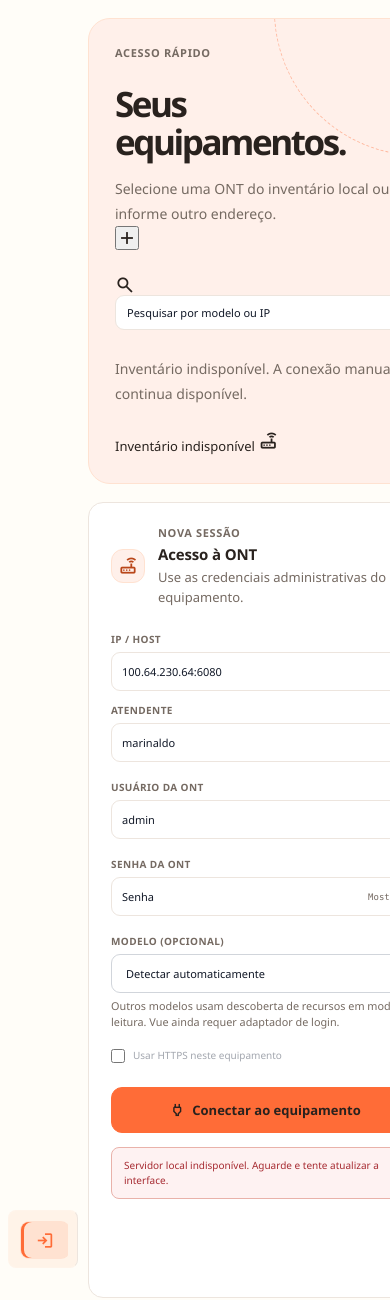
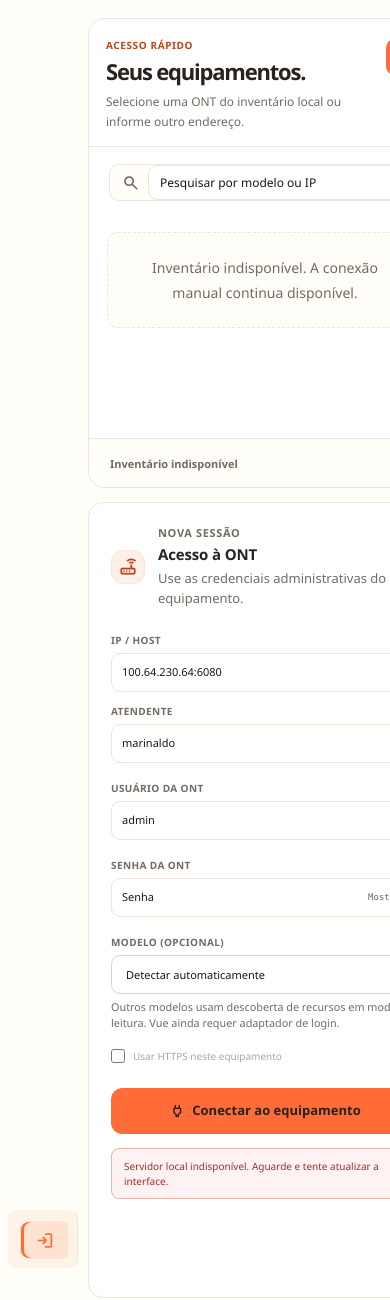
Before and after one commit to zxlawdx/acess_manager, a Python web app: template apps/zte_manager/templates/index.html in a window 390 px wide. Shown: the part 160-1460 px from the top of the page. Run offline with Jinja, Linux system fonts and the light colour scheme; the template is opened without the code that fills it, so the values that code supplies are empty.

Commit message:
style(connection): implement responsive Figma master/detail equipment browser

```diff
--- a/apps/zte_manager/static/css/tangerine.css
+++ b/apps/zte_manager/static/css/tangerine.css
@@ -783,3 +783,107 @@ html[data-theme] .am-history-backup {
   html[data-theme] .am-history-item{grid-template-columns:minmax(0,1fr);}
   html[data-theme] .am-history-state{justify-self:start;}
 }
+
+/* Connections screen follows the Figma master/detail interaction without
+ * inventing servers, status measurements or storing credentials. */
+html[data-theme] .login-layout:has(.am-inventory-panel) {
+  grid-template-columns:minmax(310px,.83fr) minmax(365px,1.17fr)!important;
+  gap:clamp(14px,2vw,27px)!important;align-items:stretch!important;
+}
+html[data-theme] .am-inventory-panel {
+  display:flex;flex-direction:column;justify-content:flex-start;gap:0;
+  background:var(--am-surface)!important;border:1px solid var(--am-border)!important;
+  box-shadow:none!important;border-radius:17px!important;
+  min-height:510px!important;padding:0!important;overflow:hidden;
+}
+html[data-theme] .am-inventory-panel::before {display:none!important;}
+html[data-theme] .am-inventory-header {
+  display:flex;justify-content:space-between;align-items:flex-start;gap:14px;
+  padding:clamp(19px,2.5vw,29px) clamp(17px,2.4vw,27px) 14px;
+  border-bottom:1px solid var(--am-border);
+}
+html[data-theme] .am-inventory-header .section-kicker {
+  color:var(--am-primary-deep)!important;font:800 10px var(--font-sans)!important;
+}
+html[data-theme] .am-inventory-header h2 {
+  font:800 clamp(22px,2.3vw,30px)/1.22 var(--font-sans)!important;
+  letter-spacing:-.055em!important;color:var(--am-text)!important;
+  margin:6px 0 8px!important;max-width:unset!important;
+}
+html[data-theme] .am-inventory-header p {
+  font:450 12px/1.65 var(--font-sans)!important;
+  color:var(--am-text-2)!important;margin:0!important;
+}
+html[data-theme] .am-inventory-new {
+  flex:none;display:grid;place-items:center;
+  background:var(--am-primary)!important;color:var(--am-primary-ink)!important;
+  border:1px solid var(--am-primary)!important;border-radius:10px!important;
+  height:38px;width:38px;cursor:pointer;
+}
+html[data-theme] .am-inventory-search {
+  display:flex;gap:8px;align-items:center;margin:17px 20px 12px;
+  border:1px solid var(--am-border);border-radius:10px;
+  background:var(--am-bg);color:var(--am-text-2);padding:0 12px;
+}
+html[data-theme] .am-inventory-search .material-symbols-outlined {font-size:18px;}
+html[data-theme] .am-inventory-search input {
+  width:100%;min-width:0;min-height:42px;
+  background:transparent!important;border:0!important;
+  box-shadow:none!important;color:var(--am-text)!important;
+  font:500 12px var(--font-sans)!important;
+}
+html[data-theme] .am-inventory-search:focus-within {
+  outline:2px solid var(--am-primary);outline-offset:2px;
+}
+html[data-theme] .am-inventory-list {
+  flex:1;min-height:150px;max-height:480px;overflow-y:auto;
+  padding:5px 11px 20px;display:flex;flex-direction:column;gap:5px;
+}
+html[data-theme] .am-inventory-empty {
+  display:flex;align-items:center;justify-content:center;text-align:center;
+  border:1px dashed var(--am-border);border-radius:11px;padding:22px!important;
+  margin:14px 7px!important;color:var(--am-text-2)!important;
+  background:var(--am-bg);font:500 12px/1.65 var(--font-sans)!important;
+}
+html[data-theme] .am-inventory-entry {
+  min-width:0;width:100%;display:flex;align-items:center;gap:12px;
+  border:1px solid transparent!important;border-left:3px solid transparent!important;
+  border-radius:9px!important;padding:12px 10px!important;
+  background:var(--am-surface)!important;color:var(--am-text)!important;
+  text-align:left;cursor:pointer;min-height:67px;
+}
+html[data-theme] .am-inventory-entry:hover:not(:disabled) {
+  background:var(--am-primary-wash)!important;
+}
+html[data-theme] .am-inventory-entry.is-current,
+html[data-theme] .am-inventory-entry.is-selected {
+  background:var(--am-selected)!important;border-left-color:var(--am-primary)!important;
+}
+html[data-theme] .am-inventory-icon {
+  display:grid;place-items:center;height:39px;width:39px;flex:none;
+  border-radius:11px;background:var(--am-primary-wash);
+  color:var(--am-primary-deep);border:1px solid var(--am-selected);
+}
+html[data-theme] .am-inventory-meta {flex:1;min-width:0;display:flex;flex-direction:column;gap:4px;}
+html[data-theme] .am-inventory-meta strong {
+  font:750 12px var(--font-sans)!important;color:var(--am-text)!important;
+  overflow-wrap:anywhere;
+}
+html[data-theme] .am-inventory-meta small {
+  font:500 11px var(--font-mono)!important;color:var(--am-text-2)!important;
+  overflow-wrap:anywhere;
+}
+html[data-theme] .am-inventory-arrow {font-size:19px!important;color:var(--am-text-2);}
+html[data-theme] .am-inventory-footer {
+  display:flex;align-items:center;justify-content:space-between;
+  padding:14px 21px;border-top:1px solid var(--am-border);
+  color:var(--am-text-2);font:600 11px var(--font-sans);
+  background:var(--am-bg);
+}
+@media(max-width:1190px) {
+  html[data-theme] .login-layout:has(.am-inventory-panel) {
+    grid-template-columns:minmax(0,1fr)!important;max-width:690px;
+  }
+  html[data-theme] .am-inventory-panel {min-height:300px!important;}
+  html[data-theme] .am-inventory-list {max-height:225px;}
+}
```
